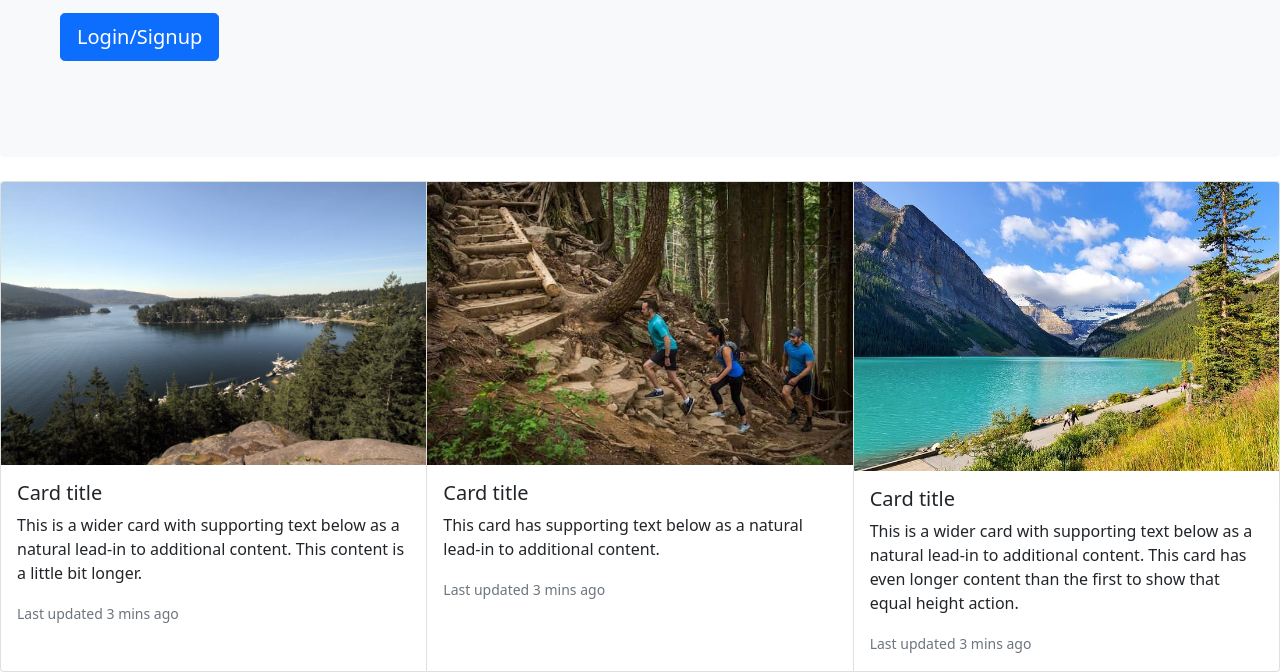
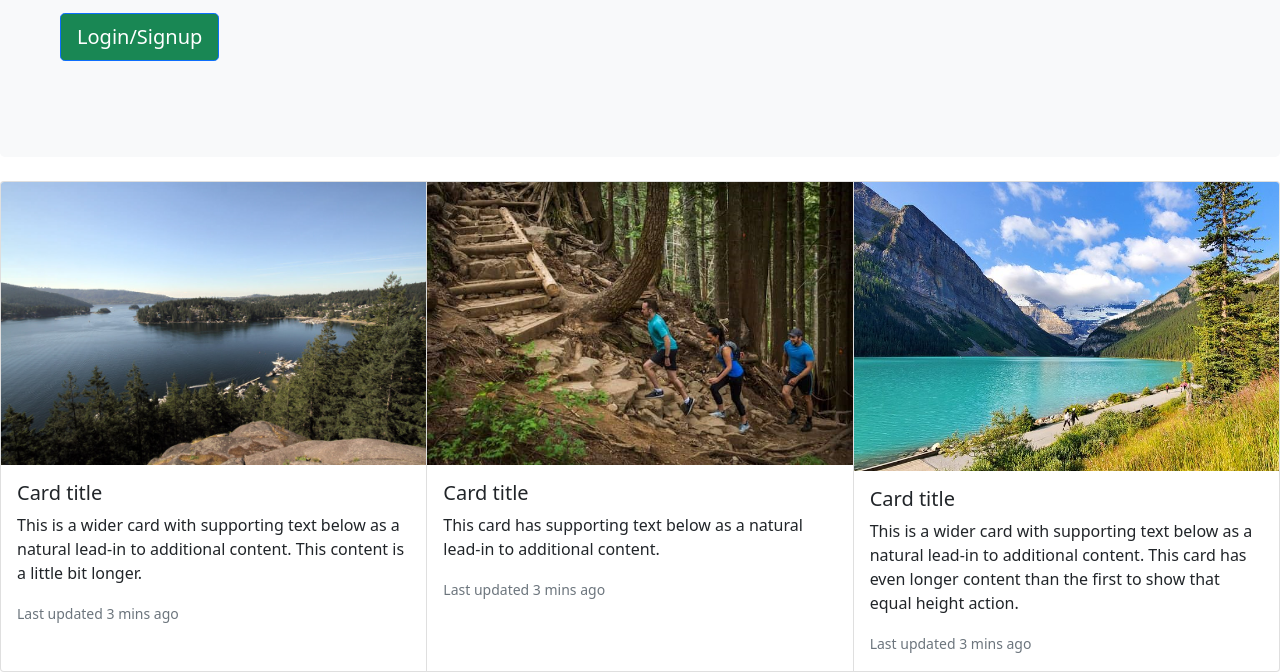
Before and after one commit to pdychinco/demo05_Dychinco_Princeton, a plain HTML site: page index.html in a window 1280 px wide. Shown: the part 263-935 px from the top of the page. Drawn offline with nearby package versions, Linux system fonts and the light colour scheme.

Commit message:
Changed login button to match nav bar

```diff
--- a/index.html
+++ b/index.html
@@ -95,7 +95,7 @@
       <div class="container-fluid py-5">
         <h1 class="display-5 fw-bold">Welcome to Green's Hill!</h1>
         <p class="col-md-8 fs-4">Let's start the adventure now</p>
-        <button class="btn btn-primary btn-lg" type="button">
+        <button class="btn btn-primary btn-lg bg-success" type="button">
           Login/Signup
         </button>
       </div>
```
